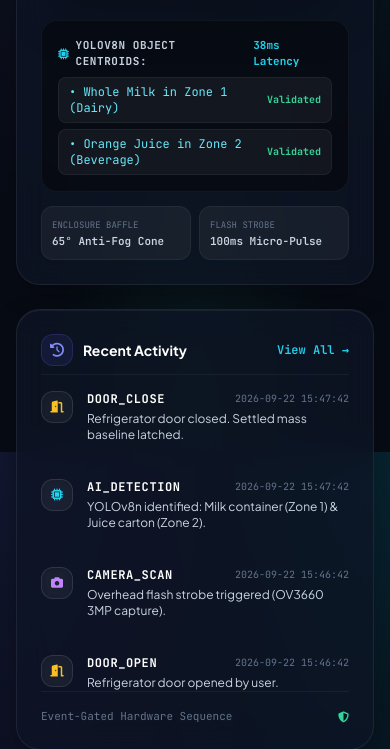
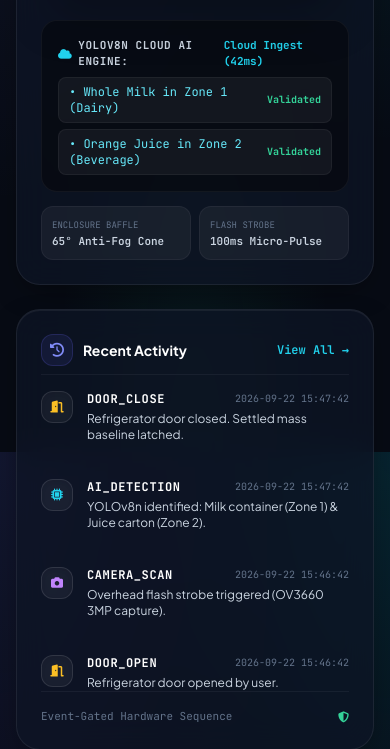
Before and after one commit to ash-sk06/smart-fridge-retrofit-module, a Flask app: page / in a window 390 px wide. Shown: the part 2080-2829 px from the top of the page. Run offline with Flask 3, Linux system fonts and the light colour scheme; data comes from the database, SQL or seed files in the repository; data that the repository does not hold is empty; some libraries are stand-ins or nearby versions.

Commit message:
feat(ai): transition YOLOv8 architecture from edge to cloud server inference across backend, web, and mobile app

```diff
--- a/software/server.py
+++ b/software/server.py
@@ -169,7 +169,7 @@ active_state = {
     "detected_objects": ["Whole Milk in Zone 1 (Dairy)", "Orange Juice in Zone 2 (Beverage)"],
     "last_hardware_ping": None,
     "is_hardware_active": False,
-    "ai_status": "YOLOv8n Active (38ms CPU)"
+    "ai_status": "YOLOv8n Cloud Active (42ms Cloud Host)"
 }
 
 # Lazy Load YOLO
@@ -371,9 +371,10 @@ def get_sensors():
             "status": "ARMED / READY"
         },
         "ai_engine": {
-            "model": "Ultralytics YOLOv8n",
+            "model": "Ultralytics YOLOv8n (Cloud Hosted)",
+            "deployment": "Cloud / Server Inference",
             "classes_tracked": ["bottle", "carton", "egg", "container"],
-            "latency_ms": 38,
+            "latency_ms": 42,
             "status": "ACTIVE"
         },
         "sensors": [
@@ -423,13 +424,13 @@ def get_sensors():
                 "last_reading": "Armed"
             },
             {
-                "id": "edge_yolo",
-                "name": "Ultralytics YOLOv8n Engine",
-                "type": "Edge Vision Inference",
+                "id": "cloud_yolo",
+                "name": "Ultralytics YOLOv8n Cloud Engine",
+                "type": "Cloud AI Vision Inference",
                 "status": "ACTIVE",
-                "value": "38ms Latency",
-                "detail": "Classes: bottle, carton, egg, container",
-                "last_reading": "Edge Accelerated"
+                "value": "Cloud Ingest ~42ms",
+                "detail": "Zero In-Fridge Heat • Classes: bottle, carton, container",
+                "last_reading": "Cloud Accelerated"
             }
         ]
     })
--- a/software/templates/index.html
+++ b/software/templates/index.html
@@ -591,9 +591,9 @@
                                 <div class="p-4 rounded-2xl bg-black/40 border border-white/5 space-y-2">
                                     <div class="flex items-center justify-between text-slate-400 font-mono text-[11px]">
                                         <span class="font-bold uppercase tracking-wider text-slate-300 flex items-center gap-1.5">
-                                            <i class="fa-solid fa-microchip text-cyan-400"></i> YOLOv8n Object Centroids:
+                                            <i class="fa-solid fa-cloud text-cyan-400"></i> YOLOv8n Cloud AI Engine:
                                         </span>
-                                        <span class="text-cyan-400 font-bold">38ms Latency</span>
+                                        <span class="text-cyan-400 font-bold">Cloud Ingest (42ms)</span>
                                     </div>
                                     <ul id="dashboardDetectedList" class="space-y-1.5 font-mono text-slate-200 text-xs">
                                         <li class="flex items-center justify-between bg-white/5 px-2.5 py-1.5 rounded-lg border border-white/5">
```
Also changed, not shown: 1 other file.
